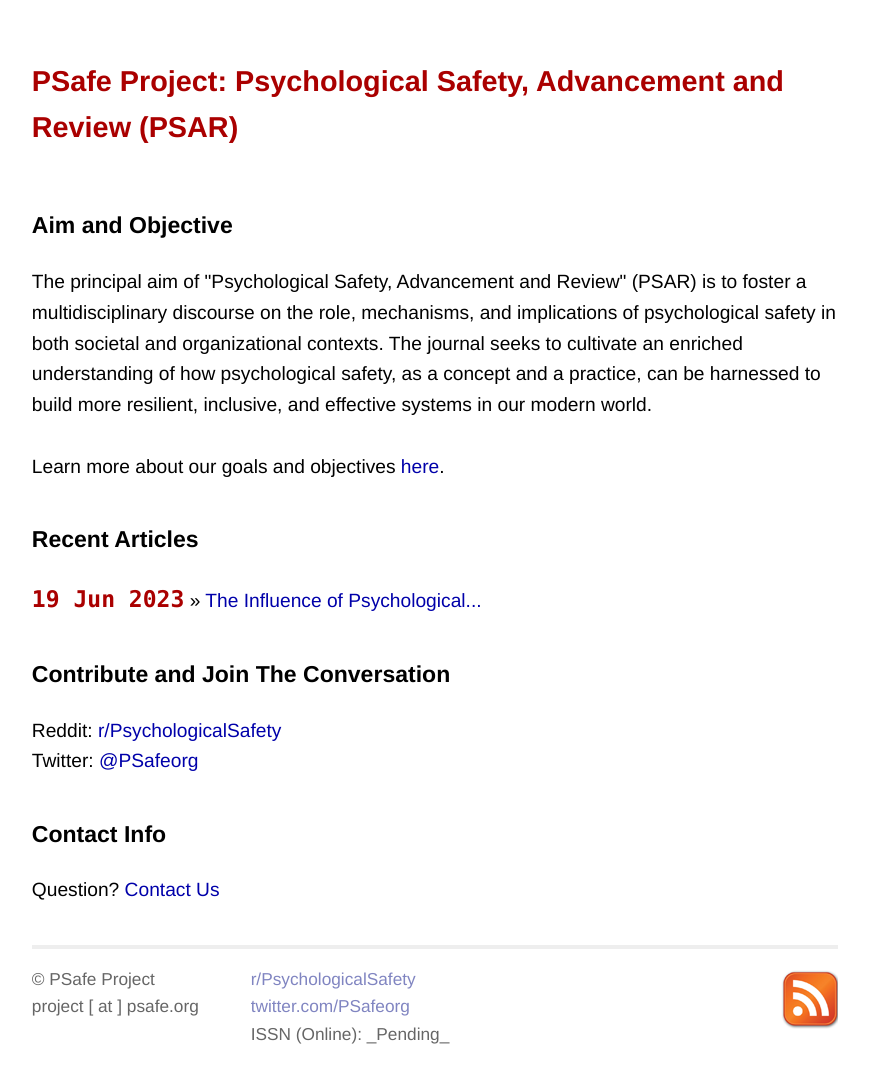
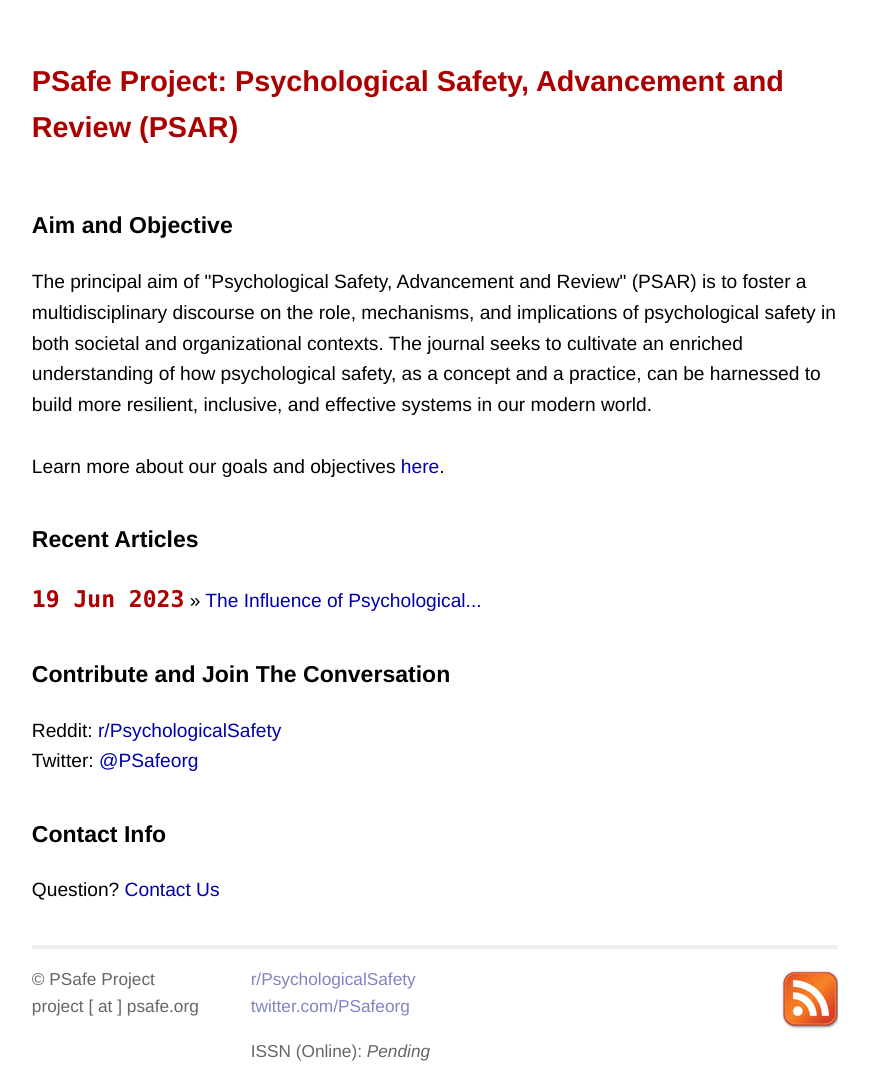
Before and after one commit to atidbit/psafe, a Jekyll site: the page built from index.html, in a window 1280 px wide. Shown: the whole page, without its empty margins (205-1074 px from the left). Built offline with Jekyll 4.4.1, drawn with Linux system fonts in a browser that asks for light colours.

Commit message:
Update default.html

```diff
--- a/_layouts/default.html
+++ b/_layouts/default.html
@@ -44,8 +44,8 @@
       <p>
         <a href="https://i.reddit.com/r/PsychologicalSafety/" target="_blank">r/PsychologicalSafety</a><br />
         <a href="http://twitter.com/PSafeorg/" target="_blank">twitter.com/PSafeorg</a><br />
-         ISSN (Online): _Pending_
       </p>
+       <p align="left">ISSN (Online): <i>Pending</i></p>
     </div>
     <div class="rss">
       <a href="http://psafe.org/atom.xml">
```
